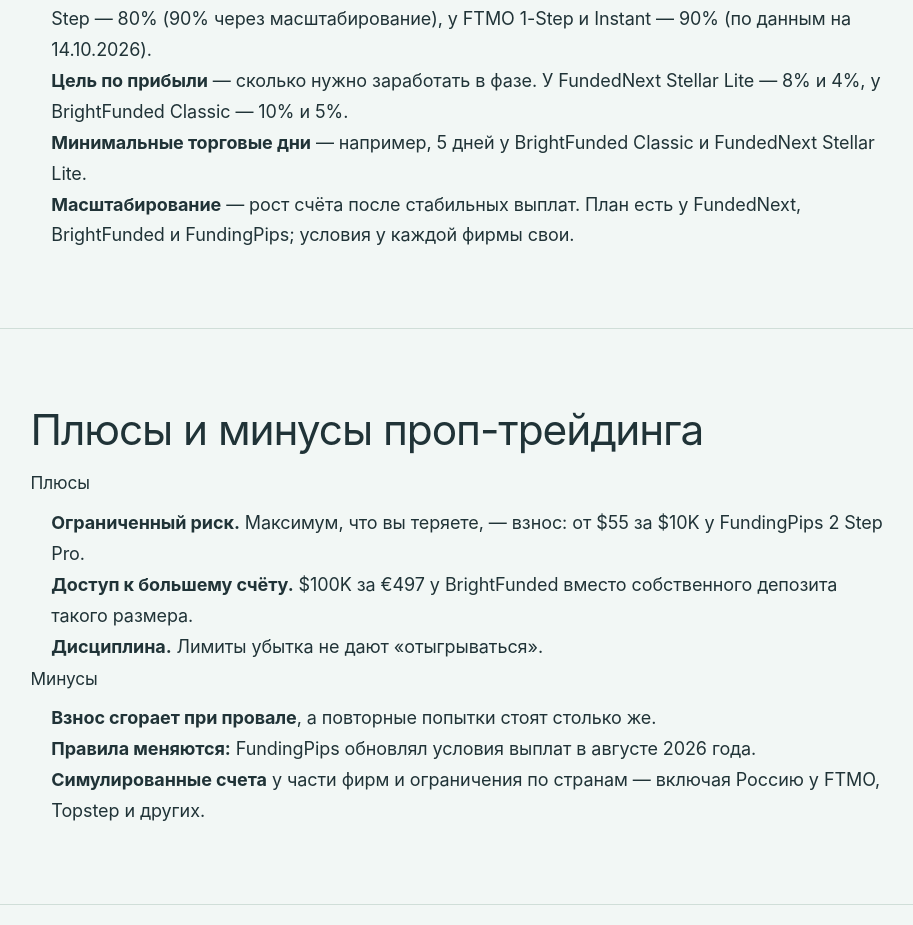
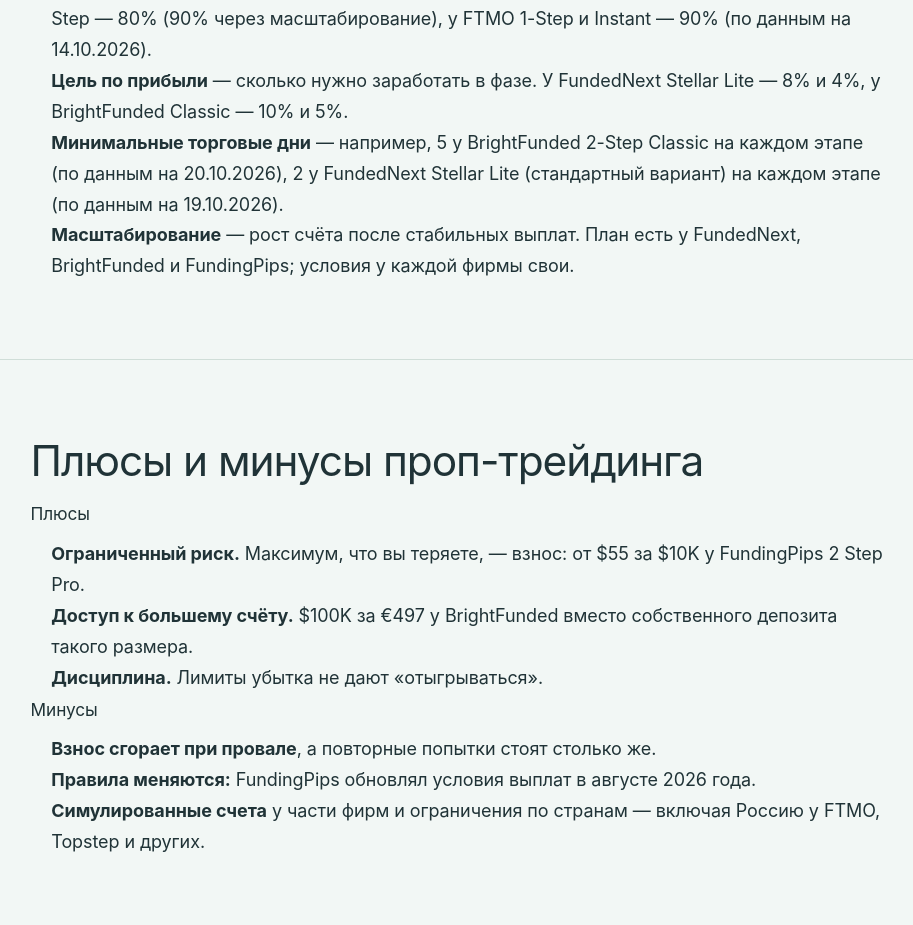
Before and after one commit to Vilmanis99/tradersfund, a Next.js app: page /ru/prop-trejding in a window 1280 px wide. Shown: the part 5862-6787 px from the top of the page, without its empty margins (178-1091 px from the left). Built offline with nearby package versions, Linux system fonts and the light colour scheme; no server answers.

Commit message:
ru: prop-trejding minimum trading days read from challenge data (FundedNext Stellar Lite 2 per phase, standard plan; BrightFunded 2-Step Classic 5), dated and shown only within the 30-day window

```diff
--- a/app/ru/prop-trejding/page.tsx
+++ b/app/ru/prop-trejding/page.tsx
@@ -8,6 +8,7 @@ import { breadcrumbSchema, faqPageSchema, jsonLd } from '@/lib/schema'
 import { RuGoLink } from '@/components/RuGoLink'
 import { goLinkRel } from '@/lib/russiaAvailability'
 import Breadcrumbs from '@/components/Breadcrumbs'
+import { getAllChallenges, isChallengeFresh } from '@/lib/firms'
 import RuFundedNextAccessCaveat, { FUNDEDNEXT_RU_ACCESS_NOTE } from '@/components/RuFundedNextAccessCaveat'
 
 const PATH = '/ru/prop-trejding'
@@ -62,6 +63,20 @@ const faqs: RussianFaqItem[] = [
     a: 'Столько, сколько заработал на счёте, умноженное на долю: при прибыли $1 000 и доле 80% вы получите $800 до комиссий за вывод. Гарантированного дохода нет.',
   },
 ]
+
+const ruDate = (iso: string) => iso.split('-').reverse().join('.')
+
+/** Minimum trading days from content/data/challenges (product sourceCapturedAt, shown only within the 30-day window). */
+function minDaysExample() {
+  const all = getAllChallenges()
+  const pick = (firm: string, slug: string) => all.find(product => product.firmSlug === firm && product.productSlug === slug)
+  const parts = [
+    ['BrightFunded 2-Step Classic', pick('bright-funded', 'bright-funded-2-step-classic')],
+    ['FundedNext Stellar Lite (стандартный вариант)', pick('fundednext', 'stellar-lite')],
+  ].flatMap(([label, product]) => product && typeof product !== 'string' && isChallengeFresh(product) && Number.isInteger(product.minTradingDays)
+    ? [`${product.minTradingDays} у ${label} на каждом этапе (по данным на ${ruDate(product.sourceCapturedAt)})`] : [])
+  return parts.length ? `например, ${parts.join(', ')}.` : 'зависит от программы; число дней проверьте в условиях перед покупкой.'
+}
 
 export default function RussianPropTradingPage() {
   const crumbs = breadcrumbSchema([{ name: 'Русская версия', url: '/ru' }, { name: 'Проп-трейдинг' }])
@@ -248,7 +263,7 @@ export default function RussianPropTradingPage() {
             <li><strong>Максимальная (общая) просадка</strong> — предел убытка за всё время. Статическая считается от начального баланса, трейлинговая поднимается вслед за прибылью — и потому жёстче.</li>
             <li><strong>Сплит (profit split)</strong> — ваша доля прибыли. Базово 80% у программ в таблице выше; у FTMO 2-Step — 80% (90% через масштабирование), у FTMO 1-Step и Instant — 90% (по данным на 14.10.2026).</li>
             <li><strong>Цель по прибыли</strong> — сколько нужно заработать в фазе. У FundedNext Stellar Lite — 8% и 4%, у BrightFunded Classic — 10% и 5%.</li>
-            <li><strong>Минимальные торговые дни</strong> — например, 5 дней у BrightFunded Classic и FundedNext Stellar Lite.</li>
+            <li><strong>Минимальные торговые дни</strong> — {minDaysExample()}</li>
             <li><strong>Масштабирование</strong> — рост счёта после стабильных выплат. План есть у FundedNext, BrightFunded и FundingPips; условия у каждой фирмы свои.</li>
           </ul>
         </div>
```
